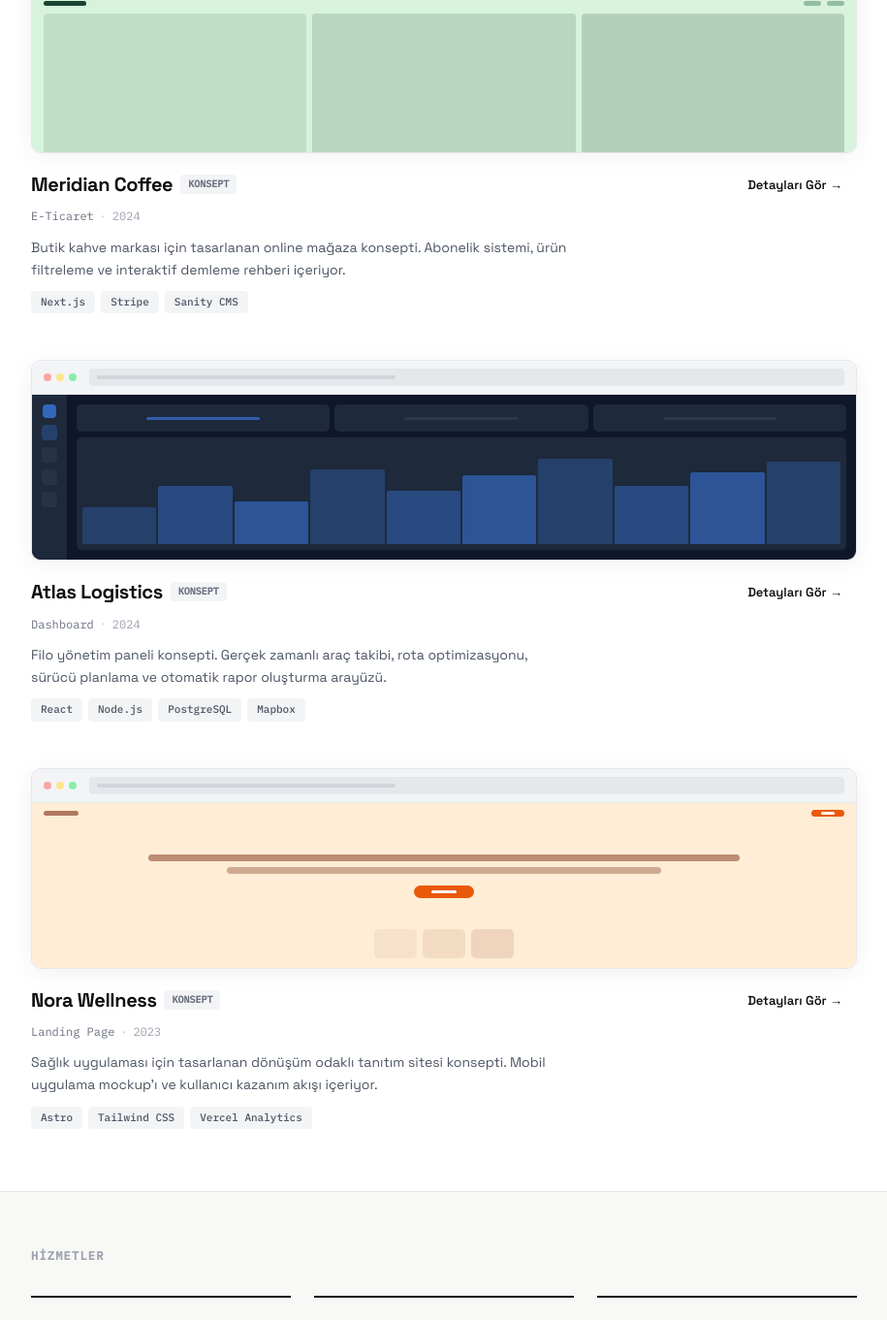
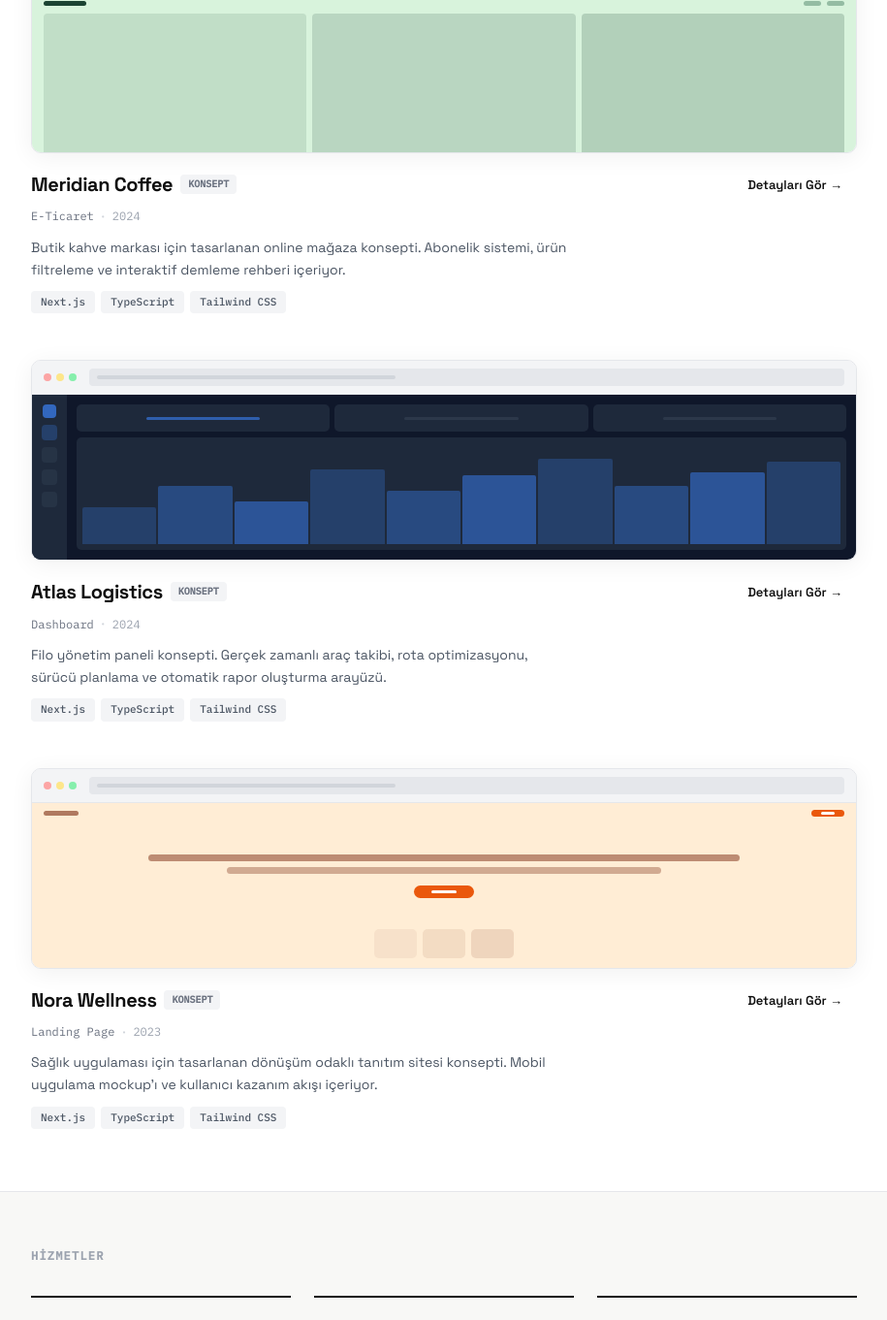
Before and after one commit to Oguzhan0001/portfolio, a Next.js app: page / in a window 1280 px wide. Shown: the part 1132-2493 px from the top of the page at 97% size, without its empty margins (182-1097 px from the left). Built offline with nearby package versions, Linux system fonts and the light colour scheme.

Commit message:
konsept proje teknolojileri duzeltildi

```diff
--- a/src/app/page.tsx
+++ b/src/app/page.tsx
@@ -25,7 +25,7 @@
     type: "E-Ticaret",
     year: "2024",
     brief: "Butik kahve markası için tasarlanan online mağaza konsepti. Abonelik sistemi, ürün filtreleme ve interaktif demleme rehberi içeriyor.",
-    stack: ["Next.js", "Stripe", "Sanity CMS"],
+    stack: ["Next.js", "TypeScript", "Tailwind CSS"],
     brandColor: "#1B4332",
     brandLight: "#D8F3DC",
     brandMid: "#2D6A4F",
@@ -39,7 +39,7 @@
     type: "Dashboard",
     year: "2024",
     brief: "Filo yönetim paneli konsepti. Gerçek zamanlı araç takibi, rota optimizasyonu, sürücü planlama ve otomatik rapor oluşturma arayüzü.",
-    stack: ["React", "Node.js", "PostgreSQL", "Mapbox"],
+    stack: ["Next.js", "TypeScript", "Tailwind CSS"],
     brandColor: "#1E3A5F",
     brandLight: "#DBEAFE",
     brandMid: "#3B82F6",
@@ -53,7 +53,7 @@
     type: "Landing Page",
     year: "2023",
     brief: "Sağlık uygulaması için tasarlanan dönüşüm odaklı tanıtım sitesi konsepti. Mobil uygulama mockup'ı ve kullanıcı kazanım akışı içeriyor.",
-    stack: ["Astro", "Tailwind CSS", "Vercel Analytics"],
+    stack: ["Next.js", "TypeScript", "Tailwind CSS"],
     brandColor: "#7C2D12",
     brandLight: "#FFEDD5",
     brandMid: "#EA580C",
```
